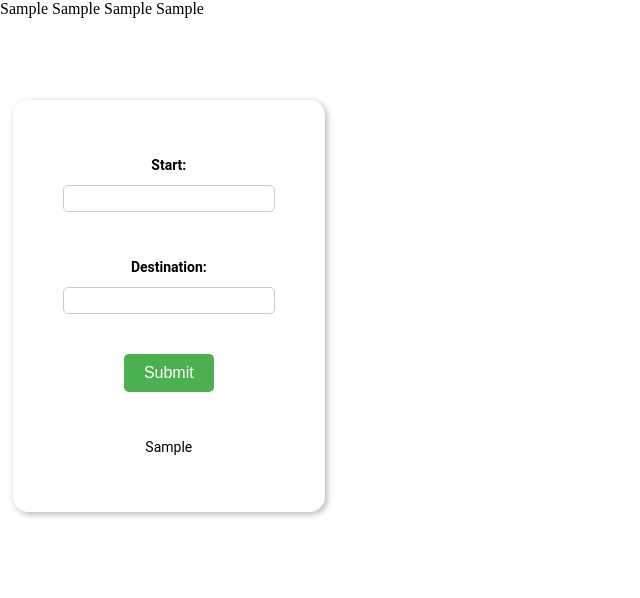
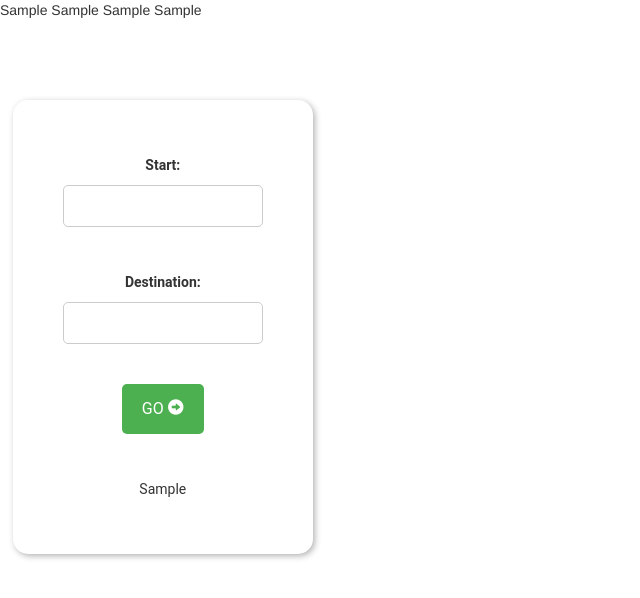
Before and after one commit to huilunang/SIT_AY22-23_CSC1108, a Flask app: template src/templates/route.html in a window 1280 px wide. Shown: the top 598 px of the page, without its empty margins (0-640 px from the left). Run offline with Flask 2, Linux system fonts and the light colour scheme; the template is opened without the code that fills it: most values are stand-ins (such as "Sample title", 1, 10 or a date in 2020); parts of the project's set-up code (start-up, migrations or seed data) failed here and were passed over; some libraries are stand-ins or nearby versions.

Commit message:
lastest upates

```diff
--- a/src/app.py
+++ b/src/app.py
@@ -5,12 +5,16 @@ import gmplot
 from bs4 import BeautifulSoup
 
 from decode_polyline import decode_polyline
-from src.Classes.Route import BusRoute
+from src.Classes.Route import BusRoute, Route
 from src.Algorithms.Path import get_path, optimize_path, get_directions_of_path
 from src.Algorithms.aStarAlgo import aStar
-from src.bus_stops_init import generate_bus_stops
+from src.bus_stops_init import generate_bus_stops, get_nearest_bus_stop
+from src.maps_client import Directions
 
 app = Flask(__name__)
+
+bus_stops_dict = generate_bus_stops()
+D = Directions()
 
 
 # api_key = 'AIzaSyAYBRydi0PALfdOOPkdIjFQuiBM9uKTPTI'
@@ -26,34 +30,53 @@ def generate_map():
     api_key = "AIzaSyAYBRydi0PALfdOOPkdIjFQuiBM9uKTPTI"
 
     if request.method == "POST":
-        # origin = request.form.get("origin-input")
-        # destination = request.form.get("destination-input")
-        origin = "1.662682805, 103.5988911"
-        destination = "1.634937925, 103.6663069"
+        origin = request.form.get("origin-input")
+        destination = request.form.get("destination-input")
+        # origin = "1.662682805, 103.5988911"
+        # destination = "1.634937925, 103.6663069"
 
         # make a request to the Google Directions API
         url = f'https://maps.googleapis.com/maps/api/directions/json?origin={origin}&destination={destination}&waypoints={waypoints}&key={api_key}'
         response = requests.get(url)
         data = json.loads(response.text)
 
+        if ',' in origin:
+            origin_list = origin.split(",")
+            gmap = gmplot.GoogleMapPlotter(float(origin_list[0]), float(origin_list[1]), apikey=api_key, zoom=13)
+            gmap.marker(float(origin_list[0]), float(origin_list[1]), color="green", label="S")
+            if ',' in destination:
+                destination_list = destination.split(",")
+                gmap.marker(float(destination_list[0]), float(destination_list[1]), color="red", label="D")
+
+        else:
+            gmap = gmplot.GoogleMapPlotter.from_geocode(origin, apikey=api_key, zoom=13)
+            origin = gmplot.GoogleMapPlotter.geocode(origin, apikey=api_key)
+            destination = gmplot.GoogleMapPlotter.geocode(destination, apikey=api_key)
+            gmap.marker(float(origin[0]), float(origin[1]), color="green", label="S")
+            gmap.marker(float(destination[0]), float(destination[1]), color="red", label="D")
+
         # extract the polyline points and decode them into latitude/longitude coordinates
         if data['status'] == 'OK' and data['routes']:
 
-            origin_list = origin.split(",")
-            gmap = gmplot.GoogleMapPlotter(float(origin_list[0]), float(origin_list[1]), apikey=api_key, zoom=12)
+            start_coords = origin
+            end_coords = destination
 
-            bus_stops_dict = generate_bus_stops()
-            start = 65
-            end = 140
+            start_bus_stop = get_nearest_bus_stop(start_coords, bus_stops_dict)
+            end_bus_stop = get_nearest_bus_stop(end_coords, bus_stops_dict)
 
-            path = get_path(aStar(start, end, bus_stops_dict))
-            # printPath(path)
+            start_to_bus_stop = D.client.directions(start_coords, start_bus_stop.coords, mode='walking')
+            routes = [
+                Route("start name", start_bus_stop.name, start_coords, start_bus_stop.coords, start_to_bus_stop)]
+
+            path = get_path(aStar(start_bus_stop, end_bus_stop, bus_stops_dict))
 
             # optional optimize path below
             optimized_path = optimize_path(path)
-            routes = get_directions_of_path(optimized_path)
+            # print_optimized_path(optimized_path)
+            routes += get_directions_of_path(optimized_path)
+            bus_stop_to_end = D.client.directions(end_bus_stop.coords, end_coords, mode='walking')
+            routes.append(Route(end_bus_stop.name, "end name", end_bus_stop.coords, end_coords, bus_stop_to_end))
 
-            # route = data['routes'][0]['overview_polyline']['points']
             for r in routes:
                 route = r
                 polyline_list = route.polyline_points
@@ -62,13 +85,17 @@ def generate_map():
                 # plot the coordinates on a map using gmplot
                 if isinstance(r, BusRoute):
                     for coords in coords_list:
-                        gmap.plot([coord[0] for coord in coords], [coord[1] for coord in coords], color="blue", edge_width=5)
-                        # gmap.marker([coord[0] for coord in coords], [coord[1] for coord in coords], color="blue")
+                        gmap.plot([coord[0] for coord in coords], [coord[1] for coord in coords], color="#ff6666",
+                                  edge_width=9, edge_alpha=0.7)
+                    gmap.marker(coords_list[0][0][0], coords_list[0][0][1], color="cyan")
+                    gmap.marker(coords_list[-1][-1][0], coords_list[-1][-1][1], color="cyan")
 
                 else:
                     for coords in coords_list:
-                        gmap.plot([coord[0] for coord in coords], [coord[1] for coord in coords], color="green", edge_width=5)
-                        # gmap.marker([coord[0] for coord in coords], [coord[1] for coord in coords], color="lightblue")
+                        gmap.plot([coord[0] for coord in coords], [coord[1] for coord in coords], color="green",
+                                  edge_width=5, edge_alpha=1.0)
+                    gmap.marker(coords_list[0][0][0], coords_list[0][0][1], color="cyan")
+                    gmap.marker(coords_list[-1][-1][0], coords_list[-1][-1][1], color="cyan")
 
             # create html elements to insert into html template
             map_html = gmap.get()
@@ -87,7 +114,7 @@ def generate_map():
             for instruction in instructions_list:
                 instruction_str += f"<b>Step {step}:</b> {instruction}<br>"
                 step += 1
-            map_instructions = f'<div id="map_instruct" class="map_instruct_class"><p>{instruction_str}</p></div>'
+            map_instructions = f'<div id="map_instruct"><p>{instruction_str}</p></div>'
 
             return render_template("route.html", map_div_1=map_div_1, map_script_1=map_script_1,
                                    map_script_2=map_script_2, map_route=map_route,
--- a/src/templates/route.html
+++ b/src/templates/route.html
@@ -2,6 +2,7 @@
 <html>
   <head>
     <title>Map with Route</title>
+    <link rel="stylesheet" href="https://maxcdn.bootstrapcdn.com/bootstrap/3.3.7/css/bootstrap.min.css">
     <meta name="viewport" content="initial-scale=1.0">
     <meta charset="utf-8">
     {% if map_script_1 %}
@@ -52,9 +53,8 @@
         border-radius: 15px;
         font-size: 14px;
         max-width: 400px;
-      }
-      .map_instruct_class{
-        font-size: 12px;
+        max-height: 800px;
+        overflow: scroll;
       }
       #inputs {
         display: flex;
@@ -123,7 +123,7 @@
         <label for="destination-input">Destination:</label>
         <input type="text" id="destination-input" name="destination-input">
         <br>
-      <button id="submit-btn">Submit</button>
+      <button id="submit-btn">GO    <span class="glyphicon glyphicon-circle-arrow-right"></span></button>
       </form>
       <br>
       {% if map_route %}
```
Also changed, not shown: 1 other file.
